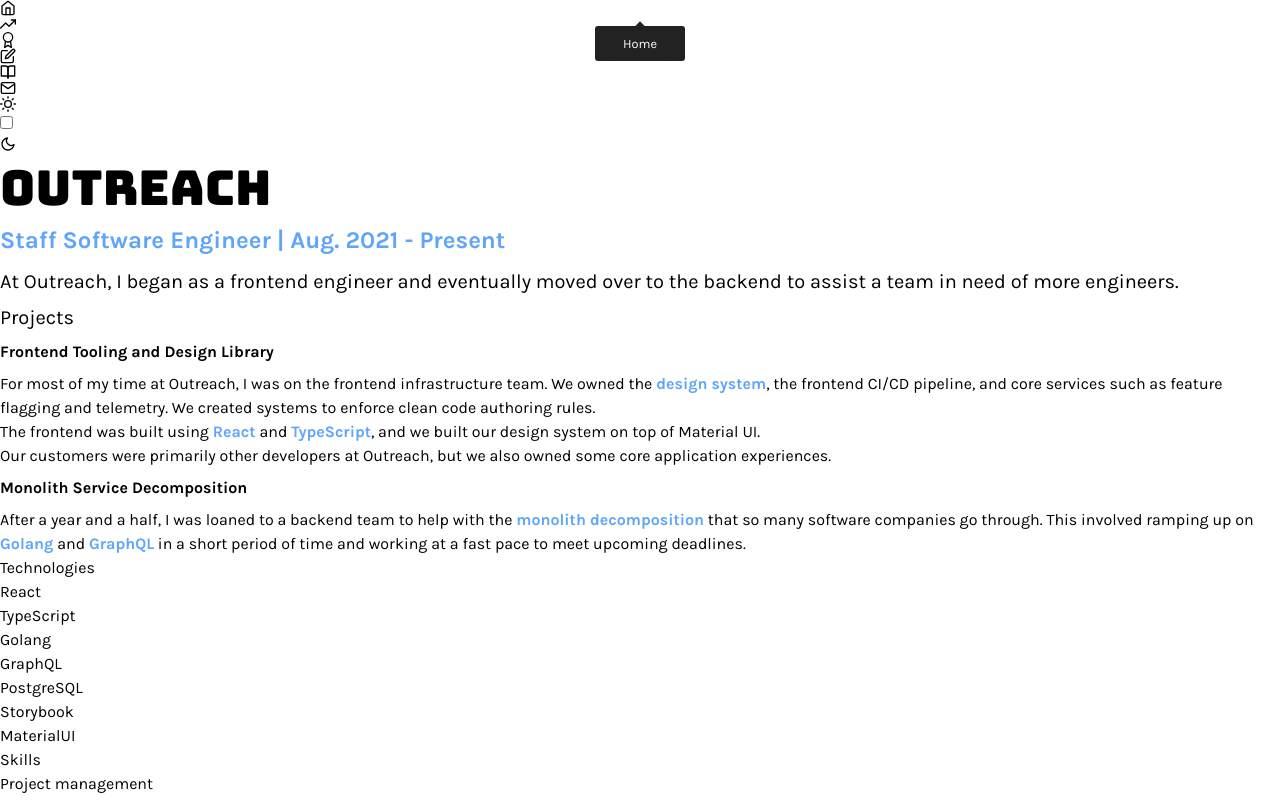
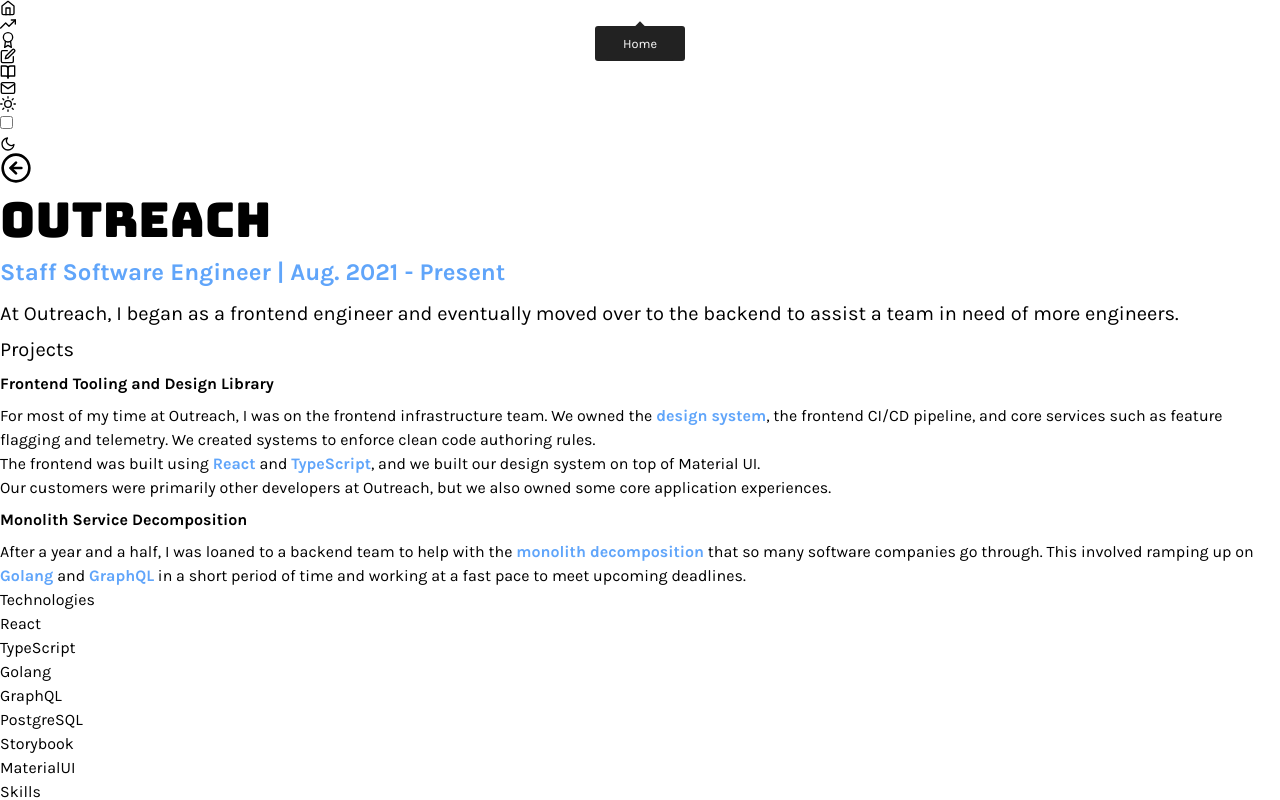
Before and after one commit to dfenske/dani-fenske.dev, a Next.js app: page /work-history/outreach in a window 1280 px wide. Shown: the top 800 px of the page. Built offline with nearby package versions, Linux system fonts and the light colour scheme.

Commit message:
Add a back button to work-history-layout

```diff
--- a/app/components/work-history-layout/index.tsx
+++ b/app/components/work-history-layout/index.tsx
@@ -1,4 +1,8 @@
+"use client";
+
+import { Tooltip } from "react-tooltip";
 import Card from "../card";
+import { FiArrowLeftCircle } from "react-icons/fi";
 
 export default function WorkHistoryLayout(props: {
   title: string;
@@ -19,6 +23,17 @@
   return (
     <div className="flex flex-col sm:flex-row">
       <div className="flex-3 sm:mr-3">
+        <Tooltip id="back-arrow" className="tooltip" />
+        <a
+          href="/work-history"
+          data-tooltip-id="back-arrow"
+          data-tooltip-content="Back to Work History"
+          data-tooltip-place="right"
+        >
+          <FiArrowLeftCircle
+            style={{ display: "inline-block", fontSize: "2rem" }}
+          />
+        </a>
         <h1>{title}</h1>
         <h2>{subtitle}</h2>
         <h3>{description}</h3>
```
